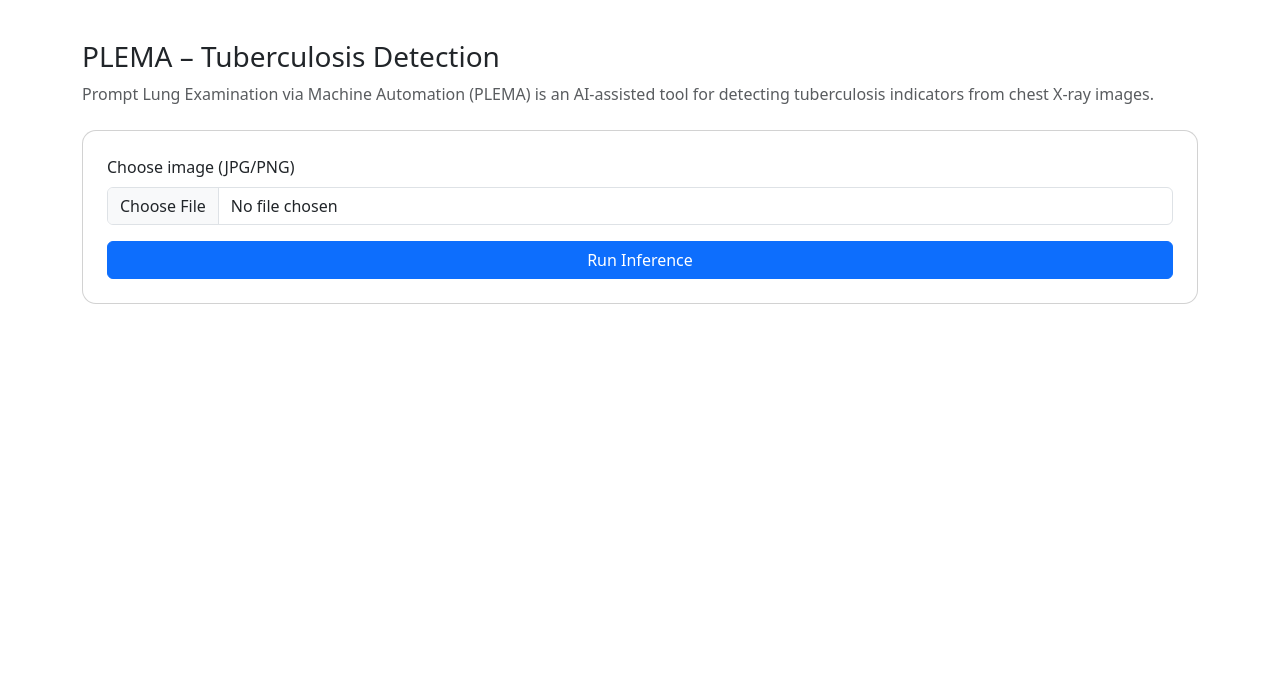
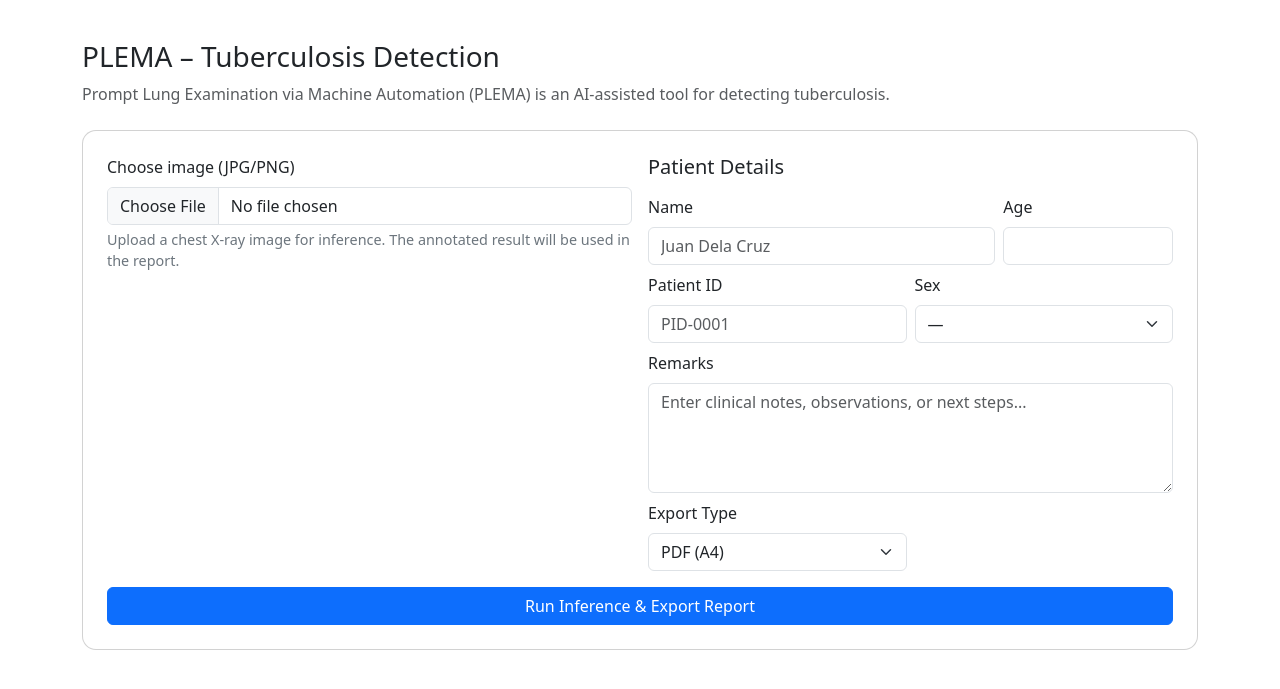
Before and after one commit to KennyNeutron/PLEMA, a Flask app: page / in a window 1280 px wide. Shown: the top 689 px of the page. Run offline with Flask 3, Linux system fonts and the light colour scheme.

Commit message:
added export report file

```diff
--- a/Code/app.py
+++ b/Code/app.py
@@ -1,4 +1,4 @@
-# app.py — Flask + Roboflow Hosted Inference (rectangles only)
+# app.py — Flask + Roboflow Hosted Inference with A4 report export
 # ------------------------------------------------------------
 # How to run:
 #   pip install flask inference-sdk pillow opencv-python
@@ -8,31 +8,42 @@
 import os
 import math
 from pathlib import Path
+from datetime import datetime
 
 from flask import Flask, render_template, request, redirect, url_for, flash
 from werkzeug.utils import secure_filename
 
-from PIL import Image, ImageDraw
+from PIL import Image, ImageDraw, ImageFont
 import cv2
 
 from inference_sdk import InferenceHTTPClient
 
 # ================== CONFIG ==================
+# API_URL = "https://serverless.roboflow.com"
+# API_KEY = "122aOY67jDoRdfvlcYg6"
+# BASE_MODEL_ID = "tb-all-3-lzjdz/2"
+
 API_URL = "https://serverless.roboflow.com"
 API_KEY = "122aOY67jDoRdfvlcYg6"
-BASE_MODEL_ID = "tb-all-3-lzjdz/2"
+BASE_MODEL_ID = "tuberculosis-detection-xxmxp/1"
 
 # Thresholds (0.0–1.0)
 CONF_THRESHOLD = 0.1
 OVERLAP_THRESHOLD = 0.1
 
+# A4 canvas (portrait) at 300 DPI
+A4_WIDTH_PX = 2480
+A4_HEIGHT_PX = 3508
+PAGE_MARGIN = 120  # px
+
 # Folders (under /static so files can be served by Flask easily)
 STATIC_DIR = Path("static")
 UPLOAD_DIR = STATIC_DIR / "uploads"
 OUTPUT_DIR = STATIC_DIR / "outputs"
-ALLOWED_EXTENSIONS = {".jpg", ".jpeg", ".png"}
+REPORT_DIR = STATIC_DIR / "reports"
+ALLOWED_EXTENSIONS = {".jpg", ".jpeg", ".png", ".JPG", ".JPEG", ".PNG"}
 
-for d in [STATIC_DIR, UPLOAD_DIR, OUTPUT_DIR]:
+for d in [STATIC_DIR, UPLOAD_DIR, OUTPUT_DIR, REPORT_DIR]:
     d.mkdir(parents=True, exist_ok=True)
 # ============================================
 
@@ -40,9 +51,10 @@ app = Flask(__name__)
 app.secret_key = "replace-this-with-a-random-secret-for-flash-messages"
 
 def allowed_file(filename: str) -> bool:
-    return Path(filename).suffix.lower() in ALLOWED_EXTENSIONS
+    return Path(filename).suffix in ALLOWED_EXTENSIONS
 
 def load_image_pil(path: Path):
+    """Load an image as PIL.Image in RGB."""
     try:
         return Image.open(path).convert("RGB")
     except Exception:
@@ -57,8 +69,11 @@ def build_model_id_with_params(model_id: str, conf: float, overlap: float) -> st
     return f"{model_id}{sep}confidence={conf}&overlap={overlap}"
 
 def draw_rectangles_only(img: Image.Image, preds: dict) -> Image.Image:
+    """Draw rectangles for predictions on the image in-place and return it."""
     draw = ImageDraw.Draw(img)
     w, h = img.size
+    thickness = max(2, math.ceil(min(w, h) * 0.0025))
+
     for p in preds.get("predictions", []):
         if p.get("confidence", 0.0) < CONF_THRESHOLD:
             continue
@@ -66,20 +81,150 @@ def draw_rectangles_only(img: Image.Image, preds: dict) -> Image.Image:
         bw, bh = p.get("width"), p.get("height")
         if None in (x, y, bw, bh):
             continue
-        left   = max(0, x - bw / 2)
-        top    = max(0, y - bh / 2)
-        right  = min(w - 1, x + bw / 2)
+        left = max(0, x - bw / 2)
+        top = max(0, y - bh / 2)
+        right = min(w - 1, x + bw / 2)
         bottom = min(h - 1, y + bh / 2)
         color = (0, 255, 0)
-        thickness = max(2, math.ceil(min(w, h) * 0.0025))
         for t in range(thickness):
             draw.rectangle([left - t, top - t, right + t, bottom + t], outline=color)
     return img
+
+def count_mtb(preds: dict) -> int:
+    """Count predictions above confidence threshold."""
+    n = 0
+    for p in preds.get("predictions", []):
+        if p.get("confidence", 0.0) >= CONF_THRESHOLD:
+            n += 1
+    return n
+
+def try_load_font(size: int) -> ImageFont.FreeTypeFont | ImageFont.ImageFont:
+    """Attempt to load a common TrueType font; fall back to default if unavailable."""
+    candidates = [
+        "/usr/share/fonts/truetype/dejavu/DejaVuSans.ttf",
+        "/usr/share/fonts/truetype/liberation/LiberationSans-Regular.ttf",
+        "C:/Windows/Fonts/arial.ttf",
+        "C:/Windows/Fonts/segoeui.ttf",
+    ]
+    for path in candidates:
+        if Path(path).exists():
+            try:
+                return ImageFont.truetype(path, size=size)
+            except Exception:
+                pass
+    return ImageFont.load_default()
+
+def draw_wrapped_text(draw: ImageDraw.ImageDraw, text: str, xy: tuple[int, int], font: ImageFont.ImageFont, fill=(0, 0, 0), max_width=A4_WIDTH_PX - 2*PAGE_MARGIN, line_spacing=8):
+    """Draw multi-line wrapped text within max_width, returns bottom y of the block."""
+    if not text:
+        return xy[1]
+    words = text.split()
+    line = ""
+    x, y = xy
+    for word in words:
+        test = f"{line} {word}".strip()
+        w, h = draw.textbbox((0, 0), test, font=font)[2:]
+        if w <= max_width:
+            line = test
+        else:
+            draw.text((x, y), line, font=font, fill=fill)
+            y += h + line_spacing
+            line = word
+    if line:
+        h = draw.textbbox((0, 0), line, font=font)[3]
+        draw.text((x, y), line, font=font, fill=fill)
+        y += h
+    return y
+
+def make_report(annotated_img_path: Path, export_type: str, patient: dict, mtb_count: int, remarks: str) -> Path:
+    """Compose a single-page A4 report image and save as PNG or PDF."""
+    # Base page
+    page = Image.new("RGB", (A4_WIDTH_PX, A4_HEIGHT_PX), "white")
+    draw = ImageDraw.Draw(page)
+
+    # Fonts
+    title_font = try_load_font(64)
+    h2_font = try_load_font(40)
+    body_font = try_load_font(34)
+    small_font = try_load_font(28)
+
+    # Title and meta
+    x = PAGE_MARGIN
+    y = PAGE_MARGIN
+    title = "PLEMA – Tuberculosis Detection Report"
+    draw.text((x, y), title, font=title_font, fill=(0, 0, 0))
+    y += draw.textbbox((0, 0), title, font=title_font)[3] + 20
+
+    # Timestamp only (model info removed)
+    meta = f"Generated: {datetime.now().strftime('%Y-%m-%d %H:%M:%S')}"
+    y = draw_wrapped_text(draw, meta, (x, y), font=small_font, fill=(80, 80, 80))
+    y += 20
+
+    # Patient block
+    draw.text((x, y), "Patient Details", font=h2_font, fill=(0, 0, 0))
+    y += draw.textbbox((0, 0), "Patient Details", font=h2_font)[3] + 10
+
+    pd_lines = [
+        f"Name: {patient.get('name', '').strip()}",
+        f"Patient ID: {patient.get('id', '').strip()}",
+        f"Age: {patient.get('age', '').strip()}",
+        f"Sex: {patient.get('sex', '').strip()}",
+    ]
+    for line in pd_lines:
+        draw.text((x, y), line, font=body_font, fill=(0, 0, 0))
+        y += draw.textbbox((0, 0), line, font=body_font)[3] + 6
+
+    y += 16
+
+    # Findings
+    draw.text((x, y), "Findings", font=h2_font, fill=(0, 0, 0))
+    y += draw.textbbox((0, 0), "Findings", font=h2_font)[3] + 10
+    finding_line = f"Number of MTB Detected: {mtb_count}"
+    draw.text((x, y), finding_line, font=body_font, fill=(0, 0, 0))
+    y += draw.textbbox((0, 0), finding_line, font=body_font)[3] + 20
+
+    # Remarks
+    draw.text((x, y), "Remarks", font=h2_font, fill=(0, 0, 0))
+    y += draw.textbbox((0, 0), "Remarks", font=h2_font)[3] + 10
+    y = draw_wrapped_text(draw, remarks or "", (x, y), font=body_font, max_width=A4_WIDTH_PX - 2*PAGE_MARGIN)
+    y += 20
+
+    # Annotated image placement
+    draw.text((x, y), "Annotated Image", font=h2_font, fill=(0, 0, 0))
+    y += draw.textbbox((0, 0), "Annotated Image", font=h2_font)[3] + 10
+
+    try:
+        annotated = Image.open(annotated_img_path).convert("RGB")
+    except Exception:
+        annotated = Image.new("RGB", (800, 600), color="lightgray")
+        ImageDraw.Draw(annotated).text((20, 20), "Image unavailable", font=body_font, fill=(0, 0, 0))
+
+    # Fit the image into the remaining space
+    max_w = A4_WIDTH_PX - 2 * PAGE_MARGIN
+    max_h = A4_HEIGHT_PX - y - PAGE_MARGIN
+    aw, ah = annotated.size
+    scale = min(max_w / aw, max_h / ah) if aw and ah else 1.0
+    new_size = (max(1, int(aw * scale)), max(1, int(ah * scale)))
+    annotated_resized = annotated.resize(new_size, Image.LANCZOS)
+    page.paste(annotated_resized, (x, y))
+
+    # Output filename
+    timestamp = datetime.now().strftime("%Y%m%d_%H%M%S")
+    base = f"report_{timestamp}"
+    if export_type == "png":
+        report_path = REPORT_DIR / f"{base}.png"
+        page.save(report_path, "PNG")
+    else:
+        report_path = REPORT_DIR / f"{base}.pdf"
+        page.save(report_path, "PDF", resolution=300.0)
+
+    return report_path
 
 @app.route("/", methods=["GET", "POST"])
 def index():
     orig_url = None
     out_url = None
+    report_url = None
 
     if request.method == "POST":
         if "image" not in request.files:
@@ -95,13 +240,22 @@ def index():
             flash("Invalid file type. Please upload a JPG or PNG.")
             return redirect(request.url)
 
+        patient = {
+            "name": request.form.get("patient_name", "").strip(),
+            "id": request.form.get("patient_id", "").strip(),
+            "age": request.form.get("patient_age", "").strip(),
+            "sex": request.form.get("patient_sex", "").strip(),
+        }
+        remarks = request.form.get("remarks", "").strip()
+        export_type = request.form.get("export_type", "pdf").lower()
+        if export_type not in {"pdf", "png"}:
+            export_type = "pdf"
+
         filename = secure_filename(file.filename)
         upload_path = UPLOAD_DIR / filename
         file.save(upload_path)
 
-        # --- fix key formatting: trim spaces and encode '+' ---
         safe_key = API_KEY.strip().replace("+", "%2B")
-
         try:
             client = InferenceHTTPClient(api_url=API_URL, api_key=safe_key)
             model_id = build_model_id_with_params(BASE_MODEL_ID, CONF_THRESHOLD, OVERLAP_THRESHOLD)
@@ -113,23 +267,30 @@ def index():
         try:
             img = load_image_pil(upload_path)
             img_out = draw_rectangles_only(img, result)
-            out_filename = f"{Path(filename).stem}_predicted{Path(filename).suffix}"
+            out_filename = f"{Path(filename).stem}_predicted{Path(filename).suffix.lower()}"
             out_path = OUTPUT_DIR / out_filename
             img_out.save(out_path)
         except Exception as e:
             flash(f"Post-processing failed: {e}")
             return redirect(request.url)
 
+        try:
+            mtb_count = count_mtb(result)
+            report_path = make_report(out_path, export_type, patient, mtb_count, remarks)
+        except Exception as e:
+            flash(f"Report generation failed: {e}")
+            return redirect(request.url)
+
         orig_url = url_for("static", filename=f"uploads/{filename}")
         out_url = url_for("static", filename=f"outputs/{out_filename}")
+        rel_report = report_path.relative_to(STATIC_DIR).as_posix()
+        report_url = url_for("static", filename=rel_report)
 
     return render_template(
         "index.html",
         orig_url=orig_url,
         out_url=out_url,
-        conf=CONF_THRESHOLD,
-        overlap=OVERLAP_THRESHOLD,
-        model=BASE_MODEL_ID
+        report_url=report_url,
     )
 
 if __name__ == "__main__":
--- a/Code/templates/index.html
+++ b/Code/templates/index.html
@@ -24,6 +24,10 @@
       .card {
         border-radius: 14px;
       }
+      .form-hint {
+        font-size: 0.9rem;
+        color: #6c757d;
+      }
     </style>
   </head>
   <body>
@@ -32,8 +36,7 @@
         <h1 class="h3">PLEMA – Tuberculosis Detection</h1>
         <p class="text-muted">
           Prompt Lung Examination via Machine Automation (PLEMA) is an
-          AI-assisted tool for detecting tuberculosis indicators from chest
-          X-ray images.
+          AI-assisted tool for detecting tuberculosis.
         </p>
       </header>
 
@@ -44,8 +47,12 @@
 
       <div class="card p-4 mb-4">
         <form method="POST" enctype="multipart/form-data">
+          <div class="row g-3">
+            <div class="col-lg-6">
               <div class="mb-3">
-            <label for="image" class="form-label">Choose image (JPG/PNG)</label>
+                <label for="image" class="form-label"
+                  >Choose image (JPG/PNG)</label
+                >
                 <input
                   class="form-control"
                   type="file"
@@ -54,20 +61,101 @@
                   accept=".jpg,.jpeg,.png"
                   required
                 />
+                <div class="form-hint mt-1">
+                  Upload a chest X-ray image for inference. The annotated result
+                  will be used in the report.
                 </div>
-
+              </div>
               <div class="mb-3">
                 <img id="preview" class="img-preview d-none" alt="Preview" />
               </div>
+            </div>
 
-          <div class="d-grid">
-            <button type="submit" class="btn btn-primary">Run Inference</button>
+            <div class="col-lg-6">
+              <h5 class="mb-3">Patient Details</h5>
+              <div class="row g-2">
+                <div class="col-md-8">
+                  <label class="form-label" for="patient_name">Name</label>
+                  <input
+                    type="text"
+                    class="form-control"
+                    id="patient_name"
+                    name="patient_name"
+                    placeholder="Juan Dela Cruz"
+                  />
+                </div>
+                <div class="col-md-4">
+                  <label class="form-label" for="patient_age">Age</label>
+                  <input
+                    type="number"
+                    class="form-control"
+                    id="patient_age"
+                    name="patient_age"
+                    min="0"
+                    step="1"
+                  />
+                </div>
+                <div class="col-md-6">
+                  <label class="form-label" for="patient_id">Patient ID</label>
+                  <input
+                    type="text"
+                    class="form-control"
+                    id="patient_id"
+                    name="patient_id"
+                    placeholder="PID-0001"
+                  />
+                </div>
+                <div class="col-md-6">
+                  <label class="form-label" for="patient_sex">Sex</label>
+                  <select
+                    class="form-select"
+                    id="patient_sex"
+                    name="patient_sex"
+                  >
+                    <option value="" selected>—</option>
+                    <option>Male</option>
+                    <option>Female</option>
+                    <option>Intersex</option>
+                    <option>Prefer not to say</option>
+                  </select>
+                </div>
+                <div class="col-12">
+                  <label class="form-label" for="remarks">Remarks</label>
+                  <textarea
+                    class="form-control"
+                    id="remarks"
+                    name="remarks"
+                    rows="4"
+                    placeholder="Enter clinical notes, observations, or next steps..."
+                  ></textarea>
+                </div>
+                <div class="col-md-6">
+                  <label class="form-label" for="export_type"
+                    >Export Type</label
+                  >
+                  <select
+                    class="form-select"
+                    id="export_type"
+                    name="export_type"
+                  >
+                    <option value="pdf" selected>PDF (A4)</option>
+                    <option value="png">PNG (A4)</option>
+                  </select>
+                </div>
+              </div>
+            </div>
+          </div>
+
+          <div class="d-grid mt-3">
+            <button type="submit" class="btn btn-primary">
+              Run Inference & Export Report
+            </button>
           </div>
         </form>
       </div>
 
       {% if orig_url and out_url %}
-      <div class="row g-4">
+      <div class="row g-4 mb-4">
         <div class="col-md-6">
           <div class="card p-3">
             <h5>Original</h5>
@@ -80,6 +168,14 @@
             <img src="{{ out_url }}" class="img-preview" alt="Processed" />
           </div>
         </div>
+      </div>
+      {% endif %} {% if report_url %}
+      <div class="card p-4 mb-5 border-success">
+        <h5 class="text-success mb-2">Report Ready</h5>
+        <p class="mb-2">Download the generated report:</p>
+        <a class="btn btn-success" href="{{ report_url }}" download
+          >Download Report</a
+        >
       </div>
       {% endif %}
     </div>
```
Also changed, not shown: Code/static/outputs/553887894_1929452027633049_8808995719497867305_n_predicted.jpg, Code/static/outputs/568744013_1375118427663953_4747137197687677374_n_predicted.jpg (added), Code/static/uploads/568744013_1375118427663953_4747137197687677374_n.jpg (added), 9 other files. Lines whose indentation alone changed are shown as unchanged.
